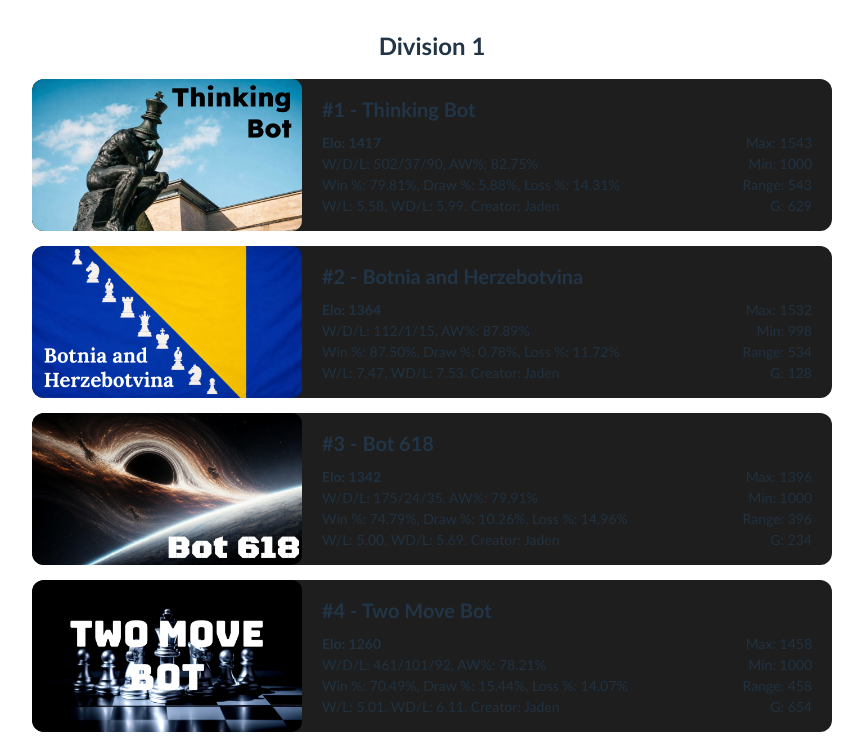
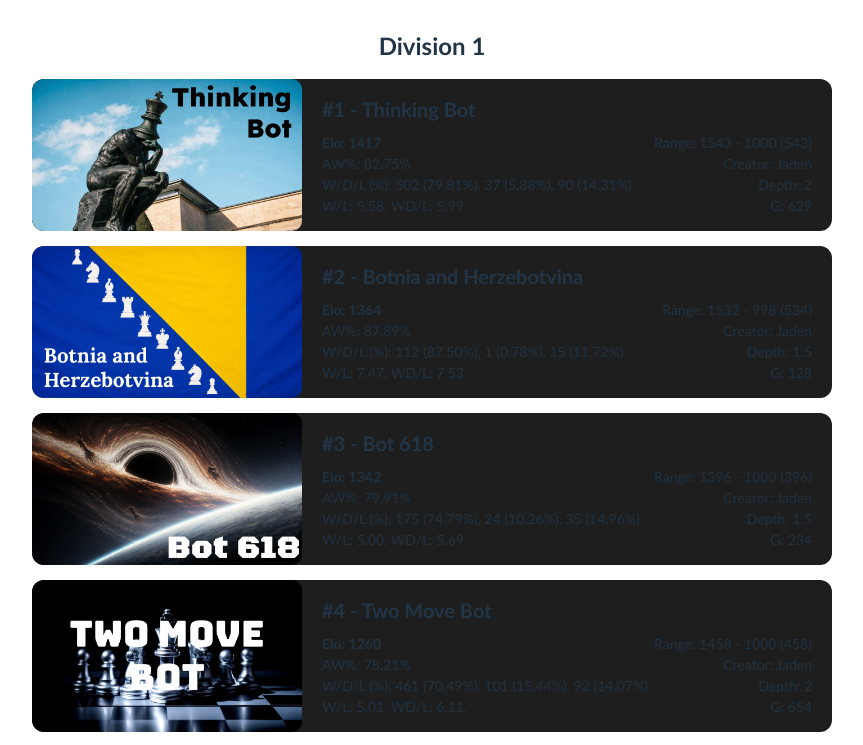
Before and after one commit to JadenVandenBerg/WC_React, a React (Vite) app in the folder wc_react/: page / in a window 1280 px wide. Shown: the top 745 px of the page, without its empty margins (208-1071 px from the left). Built offline with nearby package versions, Linux system fonts and the light colour scheme.

Commit message:
Updates to LB

```diff
--- a/wc_react/public/data.json
+++ b/wc_react/public/data.json
@@ -301,7 +301,7 @@
     "MinElo": 811,
     "Competing": null,
     "Trophies": [],
-    "Class": "OneMove"
+    "Class": "?"
   },
   {
     "Id": "20",
@@ -316,7 +316,7 @@
     "MinElo": 801,
     "Competing": null,
     "Trophies": [],
-    "Class": "TwoPointFiveMove"
+    "Class": "TwoMove"
   },
   {
     "Id": "21",
@@ -361,6 +361,6 @@
     "MinElo": 1000,
     "Competing": null,
     "Trophies": [],
-    "Class": "OneMove"
+    "Class": "OnePointFiveMove"
   }
 ]
--- a/wc_react/public/officialData.json
+++ b/wc_react/public/officialData.json
@@ -392,7 +392,7 @@
     "PeakElo": 1172,
     "MinElo": 1000,
     "Trophies": [],
-    "Class": null
+    "Class": "OnePointFiveMove"
   },
   {
     "Id": "26",
@@ -462,7 +462,7 @@
     "PeakElo": 1031,
     "MinElo": 926,
     "Trophies": [],
-    "Class": "OneMove"
+    "Class": "?"
   },
   {
     "Id": "31",
--- a/wc_react/public/testingData.json
+++ b/wc_react/public/testingData.json
@@ -290,7 +290,7 @@
   },
   {
     "Id": "19",
-    "Name": "Bots Utd.",
+    "Name": "Bots United",
     "Elo": 955,
     "Profile": "img/BotsUtd.png",
     "WinsTotal": 86,
@@ -316,7 +316,7 @@
     "MinElo": 801,
     "Competing": null,
     "Trophies": [],
-    "Class": "TwoPointFiveMove"
+    "Class": "TwoMove"
   },
   {
     "Id": "21",
--- a/wc_react/src/pages/Elo.tsx
+++ b/wc_react/src/pages/Elo.tsx
@@ -100,7 +100,7 @@ function Elo() {
       else if (sortBy === 'Min Elo') result = b.MinElo - a.MinElo;
       else if (sortBy === 'Adjusted Win %') result = getAWinPct(b) - getAWinPct(a);
       else if (sortBy === 'Trophies') result = getTrophies(b) - getTrophies(a);
-      else if (sortBy === 'Class') result = getClass(b) - getClass(a);
+      else if (sortBy === 'Depth') result = getClass(b) - getClass(a);
       else result = b.Elo - a.Elo;
       return sortOrder === 'Descending' ? result : -result;
     });
@@ -111,6 +111,32 @@ function Elo() {
   const divisions = [];
   for (let i = 0; i < sortedBots.length; i += DIVISION_SIZE) {
     divisions.push(sortedBots.slice(i, i + DIVISION_SIZE));
+  }
+
+  function mapClass(class_) {
+
+    if (class_ == "ZeroMove") {
+      return 0;
+    } else if (class_ == "PointFiveMove") {
+      return 0.5;
+    } else if (class_ == "OneMove") {
+      return 1;
+    } else if (class_ == "OnePointFiveMove") {
+      return 1.5;
+    } else if (class_ == "TwoMove") {
+      return 2.0;
+    } else if (class_ == "TwoPointFiveMove") {
+      return 2.5;
+    } else if (class_ == "ThreeMove") {
+      return 3.0;
+    } else if (class_ == "ThreePointFiveMove") {
+      return 3.5;
+    }
+
+
+
+
+    return class_;
   }
 
   return (
@@ -155,10 +181,10 @@ function Elo() {
                   </div>
                 )}</div>
                   <div className="botMeta">
-                    <div><b>Elo: {bot.Elo}</b><span style={{ float: 'right' }}>Max: {bot.PeakElo}</span></div>
-                    <div>W/D/L: {bot.WinsTotal}/{bot.DrawsTotal}/{bot.LossesTotal}, AW%: {awinPct}%<span style={{ float: 'right' }}>Min: {bot.MinElo}</span></div>
-                    <div>Win %: {winPct}%, Draw %: {drawPct}%, Loss %: {lossPct}%<span style={{ float: 'right' }}>Range: {range}</span></div>
-                    <div>W/L: {winLoss}, WD/L: {winDrawLoss}. Creator: {bot.Creator}<span style={{ float: 'right' }}>G: {games}</span></div>
+                    <div><b>Elo: {bot.Elo}</b><span style={{ float: 'right' }}>Range: {bot.PeakElo} - {bot.MinElo} ({range})</span></div>
+                    <div>AW%: {awinPct}%<span style={{ float: 'right' }}>Creator: {bot.Creator}</span></div>
+                    <div>W/D/L (%): {bot.WinsTotal} ({winPct}%), {bot.DrawsTotal} ({drawPct}%), {bot.LossesTotal} ({lossPct}%)<span style={{ float: 'right' }}>Depth: {mapClass(bot.Class)}</span></div>
+                    <div>W/L: {winLoss}, WD/L: {winDrawLoss}.<span style={{ float: 'right' }}>G: {games}</span></div>
                   </div>
                 </div>
               </div>
@@ -181,7 +207,7 @@ function Elo() {
           <option value="Min Elo">Min Elo</option>
           <option value="Range">Range</option>
           <option value="Trophies">Trophies</option>
-          <option value="Class">Class</option>
+          <option value="Depth">Depth</option>
         </select>
         <label htmlFor="sortOrder" style={{ marginLeft: '12px' }}><b>Order: </b></label>
         <select id="sortOrder" value={sortOrder} onChange={(e) => setSortOrder(e.target.value)}>
```
